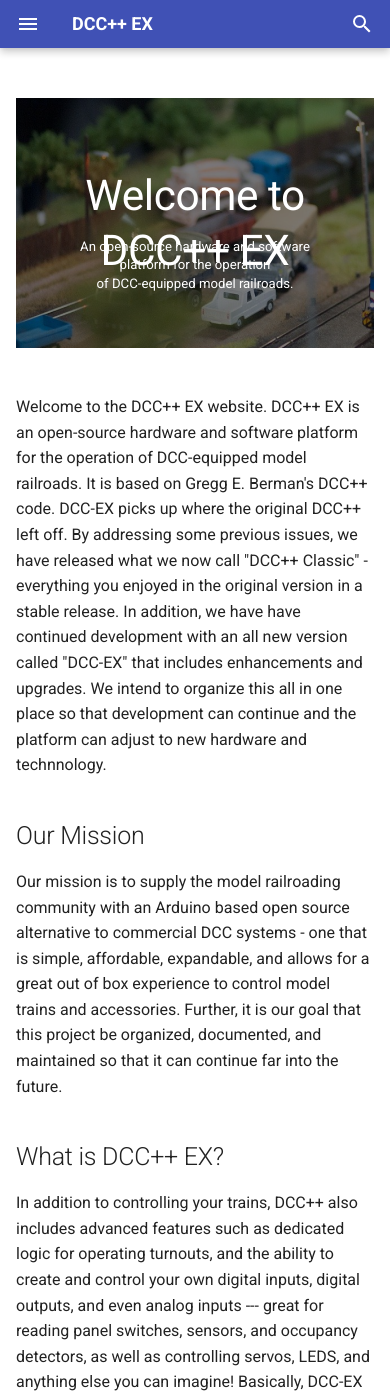
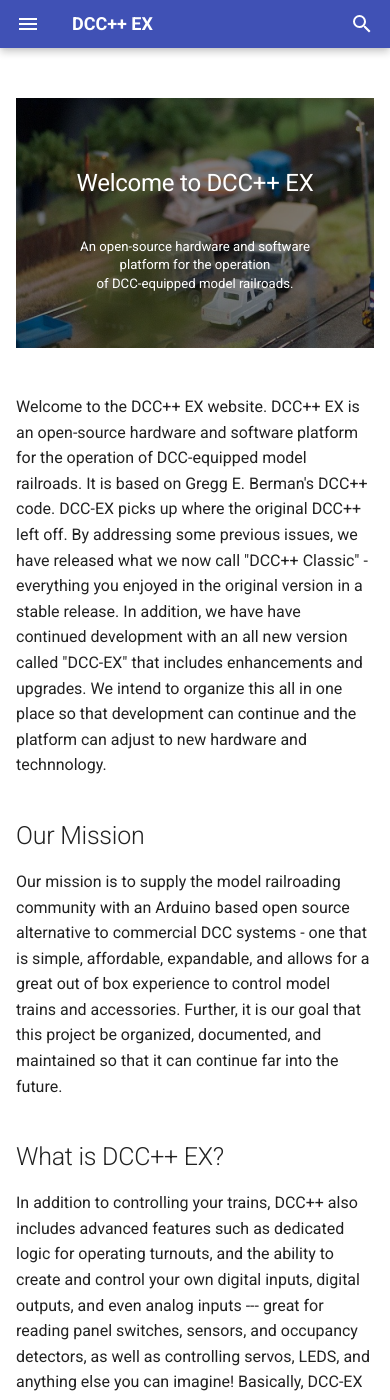
Before and after one commit to DCC-EX/website, an MkDocs documentation site: the page built from docs/index.md, in a window 390 px wide and 1400 px high. Built offline with MkDocs 1.6.1 and Material for MkDocs 9.7.7, drawn with Linux system fonts in a browser that asks for light colours; comment, search, counter and statistics services are not loaded.

Commit message:
Fixed Heading responsiveness issue (#5)
Fixed Heading (H1) responsiveness issue

```diff
--- a/docs/stylesheets/extra.css
+++ b/docs/stylesheets/extra.css
@@ -20,7 +20,7 @@
     height: 1.8rem;
 }
 
-#welcome-to-dcc-ex.title{
+.md-typeset .title{
     background: url(../images/home_welcm.png);
     background-repeat: no-repeat;
     font-weight: 400;
@@ -34,7 +34,7 @@
     background-position: 0 0;
     font-size: 2.12rem;
 }
-.md-typeset p.descript{
+.md-typeset .descript{
     background: url(../images/home_welcm.png);
     background-position: 0px -140px;
     background-repeat: no-repeat;
@@ -57,10 +57,10 @@
     .md-nav--primary .md-nav__title {
         padding:10px 50px;
     }
-    #welcome-to-the-dcc-ex.title{
+    .md-typeset .title{
         font-size: 1.2rem;
     }
-    .md-typeset p.descript{
+    .md-typeset .descript{
         font-size: 0.66rem;
     }
 }
```
